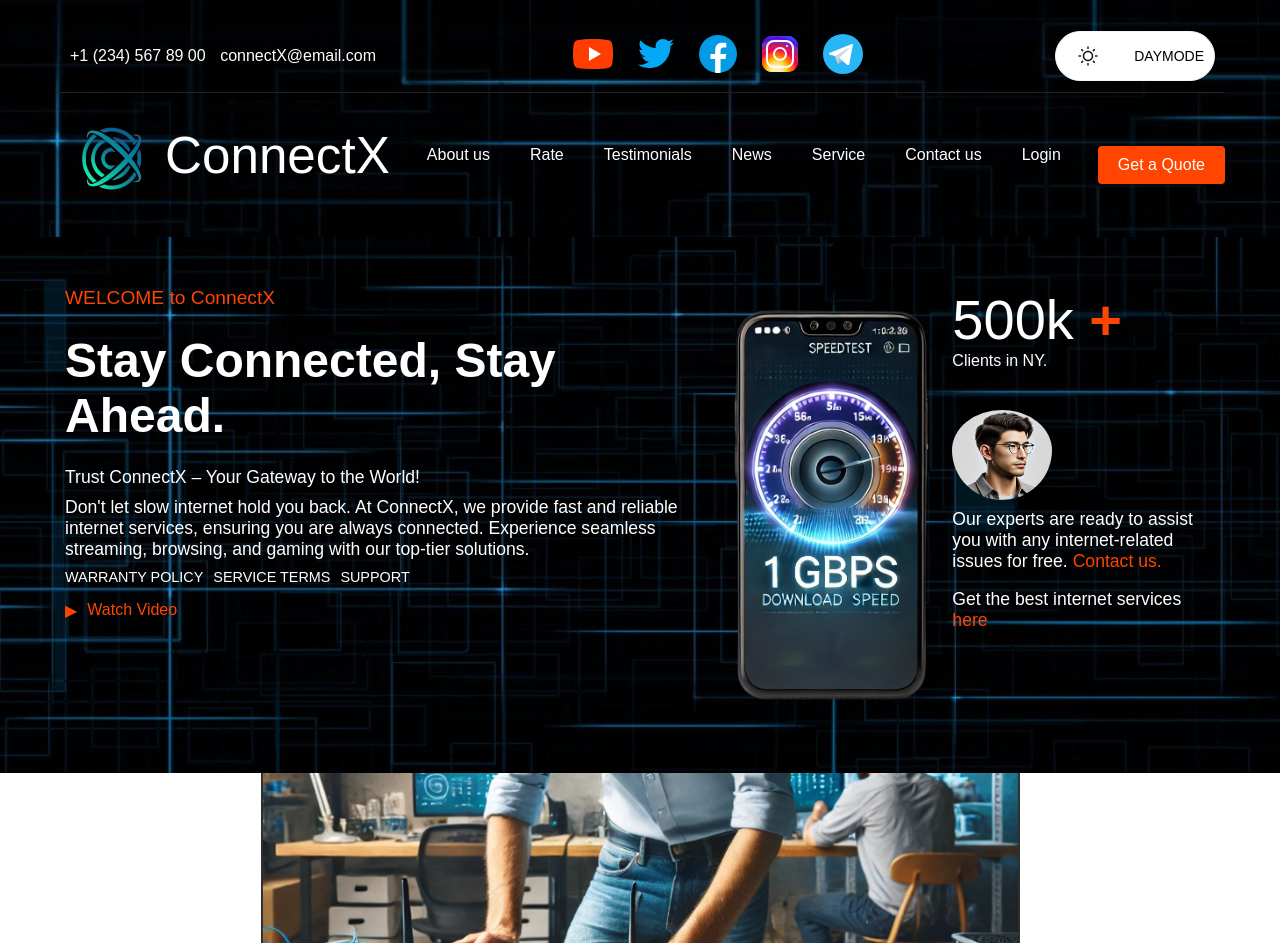
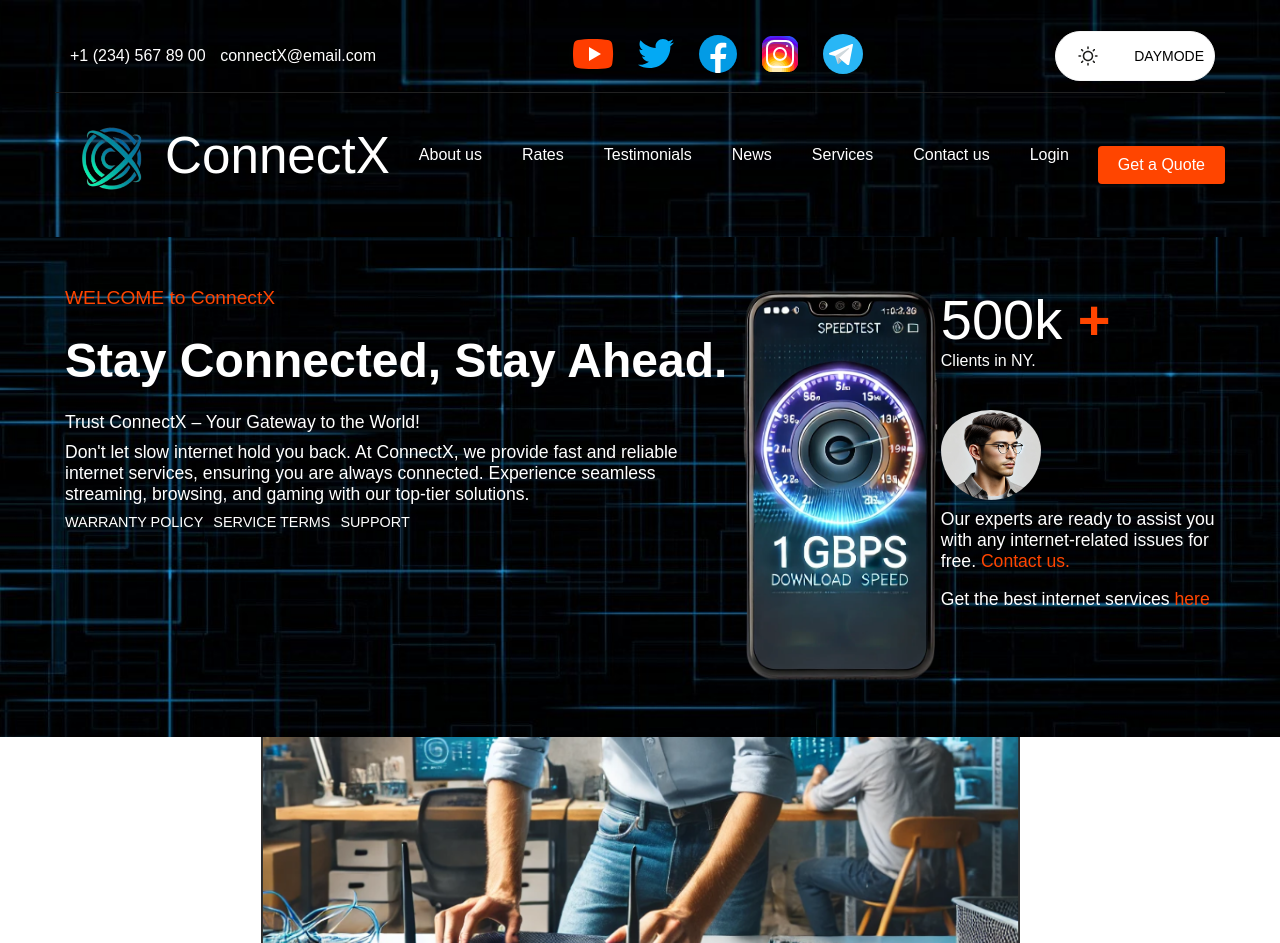
Before and after one commit to Massonus/ConnectX, a Flask app: page / in a window 1280 px wide. Shown: the top 943 px of the page. Run offline with Flask 3, Linux system fonts and the light colour scheme; parts of the project's set-up code (start-up, migrations or seed data) failed here and were passed over; some libraries are stand-ins or nearby versions.

Commit message:
update text

```diff
--- a/application/static/css/index/welcome-to.css
+++ b/application/static/css/index/welcome-to.css
@@ -98,23 +98,6 @@
     color: var(--button-hover-color);
 }
 
-.video {
-    display: flex;
-    align-items: center;
-    margin: 20px;
-}
-
-.video-link {
-    color: var(--primary-color);
-    text-decoration: none;
-    display: flex;
-    align-items: center;
-}
-
-.video-icon {
-    margin-right: 10px;
-}
-
 @media (max-width: 768px) {
     .sub-welcome-container {
         flex-direction: column;
--- a/application/templates/base.html
+++ b/application/templates/base.html
@@ -61,10 +61,10 @@
             </div>
             <ul class="header-links" id="header-links">
                 <li><a href="{{ url_for('about.index') }}">About us</a></li>
-                <li><a href="{{ url_for('rate.show_rates') }}">Rate</a></li>
+                <li><a href="{{ url_for('rate.show_rates') }}">Rates</a></li>
                 <li><a href="{{ url_for('main.index', filename='main-page/cta-and-testimonials.html', _anchor='testimonial-block') }}">Testimonials</a></li>
                 <li><a href="{{ url_for('main.index', filename='main-page/news.html', _anchor='news-block') }}">News</a></li>
-                <li><a href="{{ url_for('main.index', filename='main-page/services.html', _anchor='service-block') }}">Service</a></li>
+                <li><a href="{{ url_for('main.index', filename='main-page/services.html', _anchor='service-block') }}">Services</a></li>
                 <li><a href="{{ url_for('contact.index') }}">Contact us</a></li>
 
                 {% if session.loggedin %}
@@ -148,7 +148,7 @@
                     </li>
 
                     <li>
-                        <a href="{{ url_for('rate.show_rates') }}">Rate</a>
+                        <a href="{{ url_for('rate.show_rates') }}">Rates</a>
                     </li>
 
                     <li>
@@ -160,7 +160,7 @@
                     </li>
 
                     <li>
-                        <a href="{{ url_for('main.index', filename='main-page/services.html', _anchor='service-block') }}">Service</a>
+                        <a href="{{ url_for('main.index', filename='main-page/services.html', _anchor='service-block') }}">Services</a>
                     </li>
                 </ul>
             </div>
--- a/application/templates/contact/contact.html
+++ b/application/templates/contact/contact.html
@@ -7,11 +7,11 @@
 {% block content %}
     <header class="custom-header">
         <div class="custom-header-content">
-            <h3 class="custom-header-title">Contacts.</h3>
+            <h3 class="custom-header-title">Contact us.</h3>
             <nav class="breadcrumb">
                 <a href="{{ url_for('main.index') }}" class="breadcrumb-link">Home</a>
                 <span class="breadcrumb-separator">→</span>
-                <span class="breadcrumb-current">Contacts</span>
+                <span class="breadcrumb-current">Contact us</span>
             </nav>
         </div>
     </header>
--- a/application/templates/main-page/welcome-to-connectx.html
+++ b/application/templates/main-page/welcome-to-connectx.html
@@ -15,9 +15,6 @@
                     <a href="#">SERVICE TERMS</a>
                     <a href="#">SUPPORT</a>
                 </div>
-                <a href="#" class="video-link">
-                    <span class="video-icon">▶</span> Watch Video
-                </a>
             </div>
             <div class="video">
                 <img src="{{ url_for('static', filename='img/main-page/connect-icons/phone.png') }}" alt="Phone"
```
